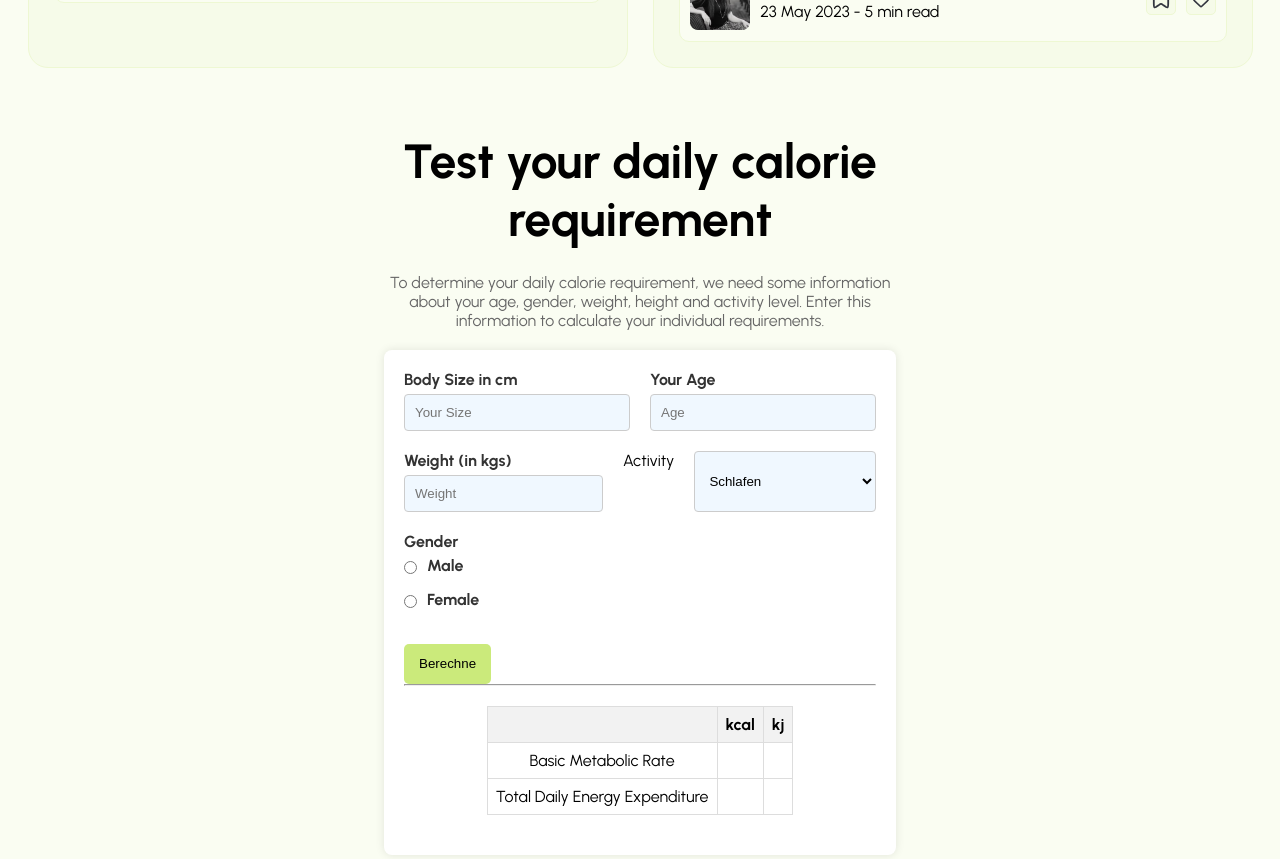
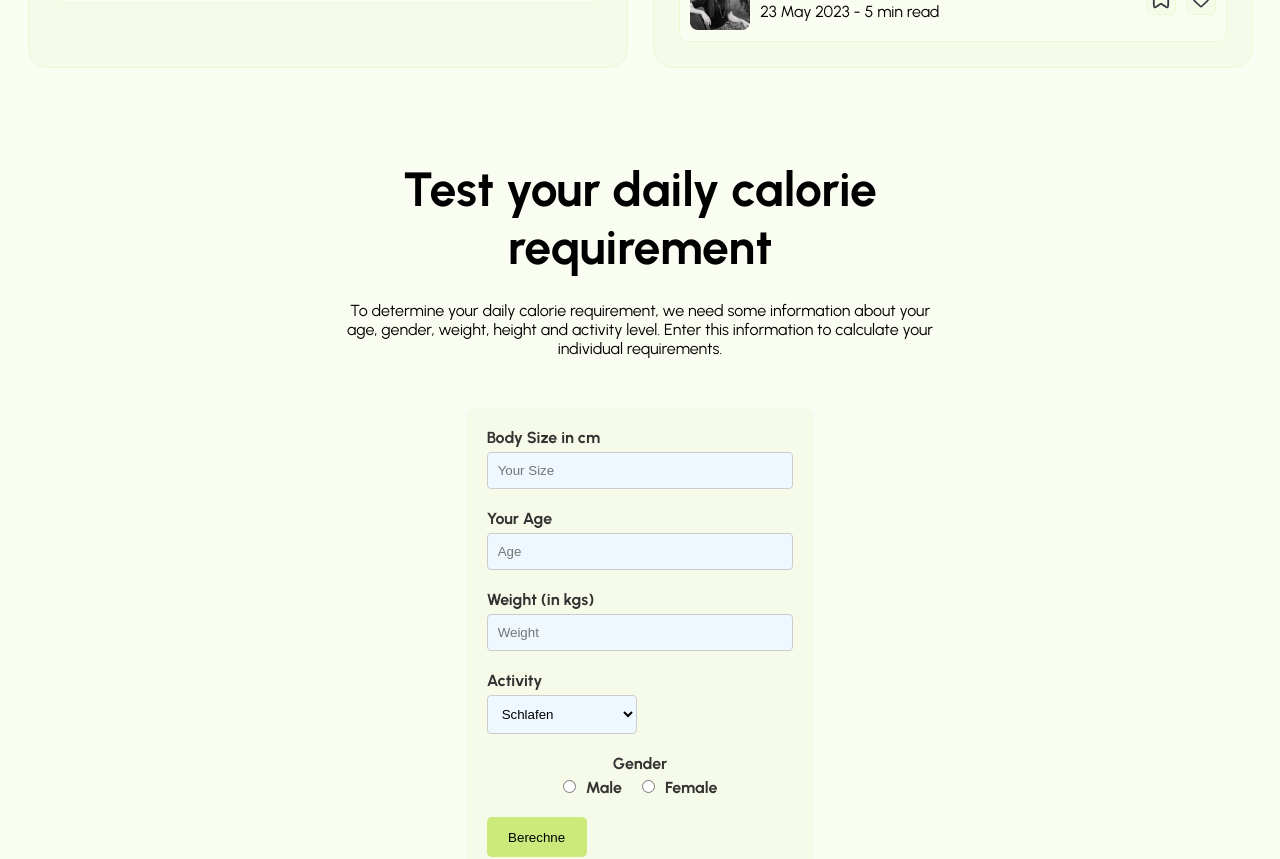
Before and after one commit to shakedown3000/caloryCalculator, a React (Vite) app: page / in a window 1280 px wide. Shown: the part 1800-2659 px from the top of the page. Built offline with nearby package versions, Linux system fonts and the light colour scheme.

Commit message:
add further updates on css

```diff
--- a/src/components/Calculator/Calculator.tsx
+++ b/src/components/Calculator/Calculator.tsx
@@ -52,7 +52,7 @@ const Calculator = () => {
     : "";
 
   return (
-    <div className="outerCalculator">
+    <section className="outerCalculator">
       <div className="description">
         <h1>Test your daily calorie requirement</h1>
         <p>
@@ -61,6 +61,7 @@ const Calculator = () => {
           information to calculate your individual requirements.
         </p>
       </div>
+      {/* Input field start */}
       <div className="input">
         <div className="formfieldWrapper">
           <div className="formFields">
@@ -86,8 +87,6 @@ const Calculator = () => {
               value={age}
             />
           </div>
-        </div>
-        <div className="formfieldWrapper">
           <div className="formFields">
             <label htmlFor="weightInput">Weight (in kgs)</label>
             <input
@@ -99,8 +98,8 @@ const Calculator = () => {
               value={weight}
             />
           </div>
-
-          <label htmlFor="activityInput">Activity</label>
+          <div className="formFields">
+            <label htmlFor="activity">Activity</label>
             <select
               name="activity"
               onChange={(event: React.ChangeEvent<HTMLSelectElement>) =>
@@ -117,12 +116,13 @@ const Calculator = () => {
               </option>
               <option value="1.7">
                 Sitzende Tätigkeit mit zeitweilig gehender oder stehender
-              Tätigkeit, z.B. Studierende, Fließbandarbeitende, Laborfachkräfte,
-              Berufskraftfahrende
+                Tätigkeit, z.B. Studierende, Fließbandarbeitende,
+                Laborfachkräfte, Berufskraftfahrende
               </option>
               <option value="1.9">
-              Überwiegend gehende oder stehende Tätigkeit, z.B. Verkäufer:innen,
-              Kellner:innen, Handwerker:innen, Mechaniker:innen
+                Überwiegend gehende oder stehende Tätigkeit, z.B.
+                Verkäufer:innen, Kellner:innen, Handwerker:innen,
+                Mechaniker:innen
               </option>
               <option value="2.2">
                 Körperliche anstrengende berufliche Arbeit
@@ -130,9 +130,12 @@ const Calculator = () => {
             </select>
           </div>
 
-        <div className="formfieldWrapper">
+          <div className="formFields">
+            {/* Gender  */}
+            <label className="center-label" htmlFor="gender">
+              Gender
+            </label>
             <div className="formFields gender">
-            <label>Gender</label>
               <div>
                 <input
                   type="radio"
@@ -144,6 +147,7 @@ const Calculator = () => {
                 />
                 <label htmlFor="male">Male</label>
               </div>
+
               <div>
                 <input
                   type="radio"
@@ -157,9 +161,11 @@ const Calculator = () => {
               </div>
             </div>
           </div>
+        </div>
 
-        <button onClick={calculateCalories}>Berechne</button>
-        <hr />
+        <button id="calculate_button" onClick={calculateCalories}>
+          Berechne
+        </button>
         <div className="outPut">
           <table>
             <thead>
@@ -192,7 +198,7 @@ const Calculator = () => {
           </table>
         </div>
       </div>
-    </div>
+    </section>
   );
 };
 
--- a/src/components/Calculator/calculator.css
+++ b/src/components/Calculator/calculator.css
@@ -3,21 +3,24 @@
   flex-direction: column;
   align-items: center;
   justify-content: center;
-  width: 40vw;
+  max-width: 600px;
   height: 100vh;
-  margin: 0 auto;
+  margin: 100px auto;
 }
 
 .input {
-  width: 100%;
+  display: flex;
+  flex-direction: column;
+  justify-content: center;
   padding: 20px;
   border-radius: 8px;
-  background-color: #fff;
-  box-shadow: 0 0 10px rgba(0, 0, 0, 0.1);
+  background-color: var(--box-filling-color);
 }
 
 .formfieldWrapper {
   display: flex;
+  flex-direction: column;
+  align-items: center;
   gap: 20px;
   margin-bottom: 20px;
 }
@@ -39,36 +42,25 @@
   padding: 10px;
   border: 1px solid #ccc;
   border-radius: 4px;
-  background-color: #f0f8ff; /* Light blue pastel */
+  background-color: #f0f8ff;
 }
 
 .description {
   text-align: center;
-  margin-bottom: 20px;
+  margin-bottom: 50px;
+}
+.gender {
+  flex-direction: row;
+  justify-content: center;
+  align-items: center;
+  gap: 20px;
 }
 
-/* .description h1 {
-  margin-bottom: 10px;
-  font-size: 24px;
-  color: #333;
-} */
-
-.description p {
-  font-size: 16px;
-  color: #666;
+.center-label {
+  display: block;
+  text-align: center;
+  margin: 0 auto;
 }
-
-.gender {
-  display: flex;
-  flex-direction: column;
-}
-
-.gender div {
-  display: flex;
-  align-items: center;
-  margin-bottom: 10px;
-}
-
 .gender input {
   margin-right: 10px;
 }
@@ -83,6 +75,10 @@
   border: 1px solid #ccc;
   border-radius: 4px;
   background-color: #f0f8ff;
+}
+
+#calculate_button {
+  width: 100px;
 }
 
 table {
@@ -100,3 +96,8 @@ td {
 th {
   background-color: #f2f2f2;
 }
+
+select {
+  width: auto; /* Automatische Breite */
+  max-width: 150px; /* Maximale Breite */
+}
```
Lines whose indentation alone changed are shown as unchanged.
